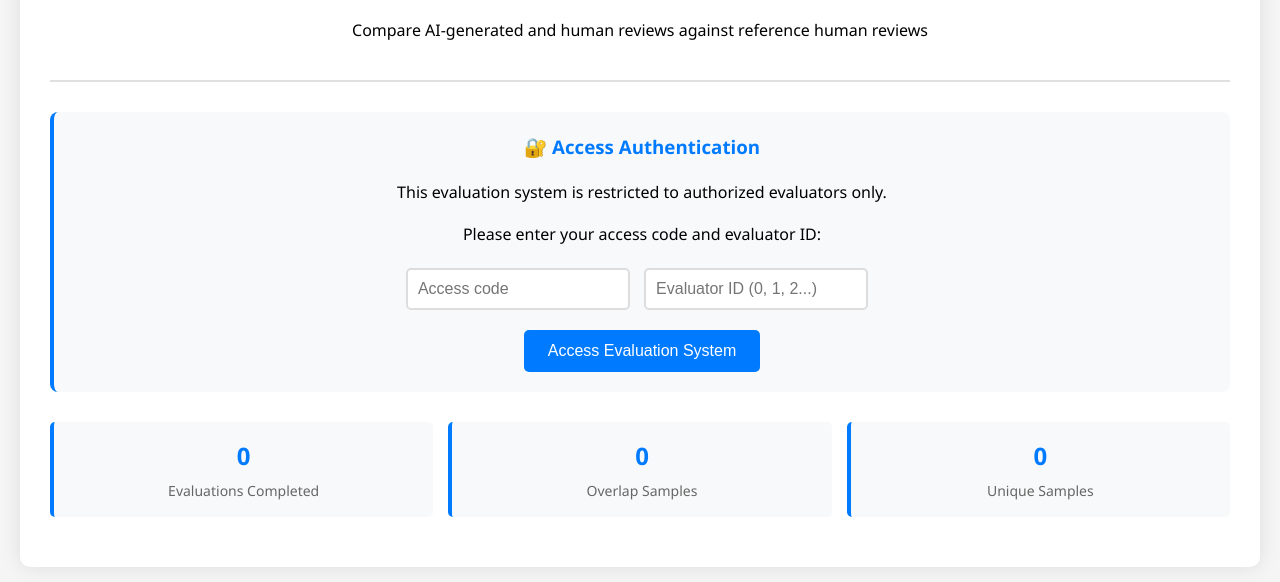
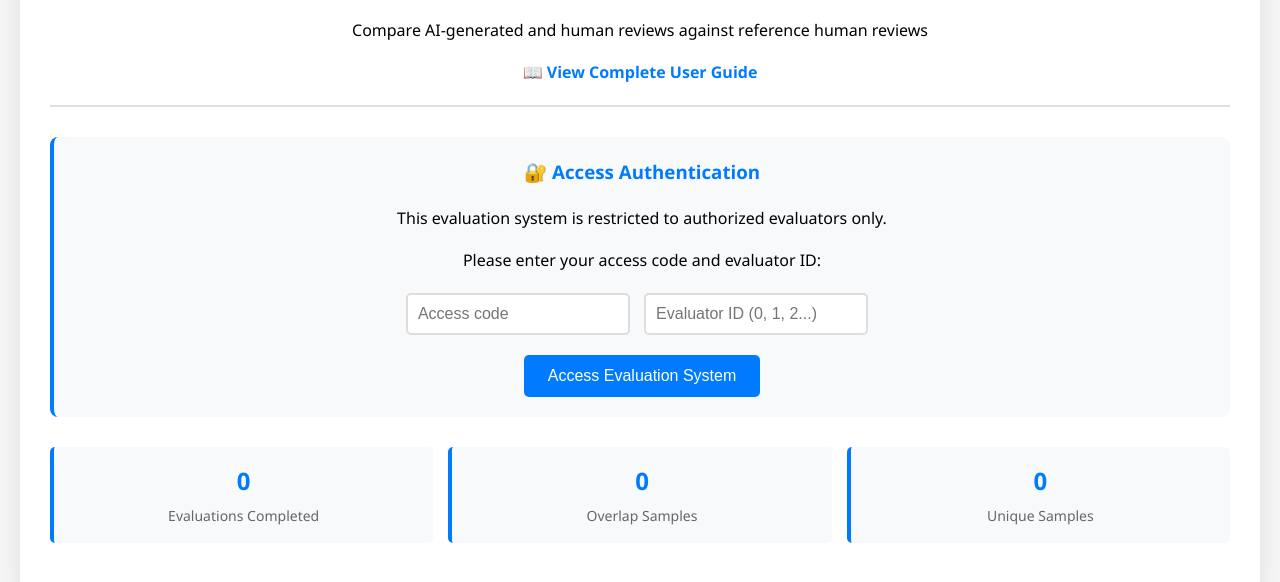
Before and after one commit to OAfzal/novelty_evaluation, a plain HTML site: page index.html in a window 1280 px wide. Shown: the part 126-708 px from the top of the page. Drawn offline with Linux system fonts and the light colour scheme.

Commit message:
Add: link to user guide

```diff
--- a/index.html
+++ b/index.html
@@ -276,6 +276,13 @@
         <div class="header">
             <h1>Hybrid Reference-Based Evaluation System</h1>
             <p>Compare AI-generated and human reviews against reference human reviews</p>
+            <div style="margin-top: 15px;">
+                <a href="https://docs.google.com/document/d/1quSg2AjK7uQdGiKCNYI0VAWNN9T4_410C2hp2PUh6BU/edit?usp=sharing"
+                   target="_blank"
+                   style="color: #007bff; text-decoration: none; font-weight: bold;">
+                    📖 View Complete User Guide
+                </a>
+            </div>
         </div>
 
         <!-- Authentication Gate -->
```
